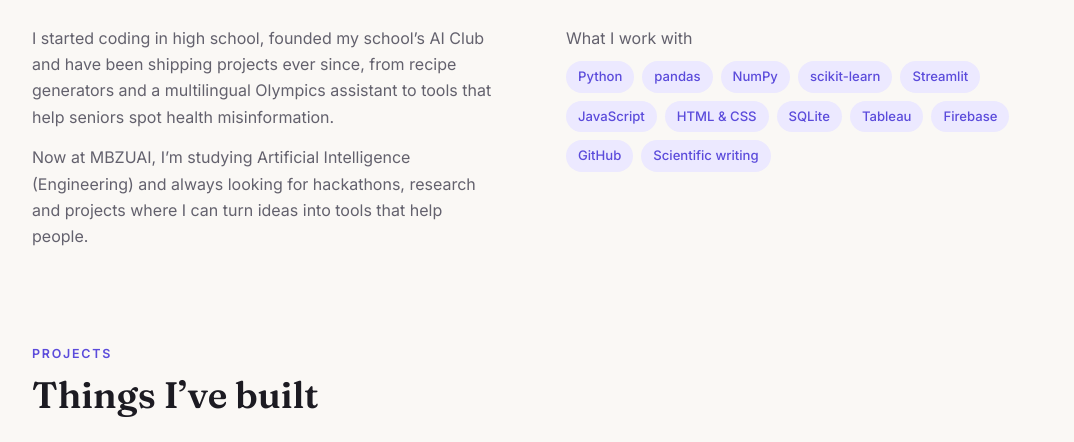
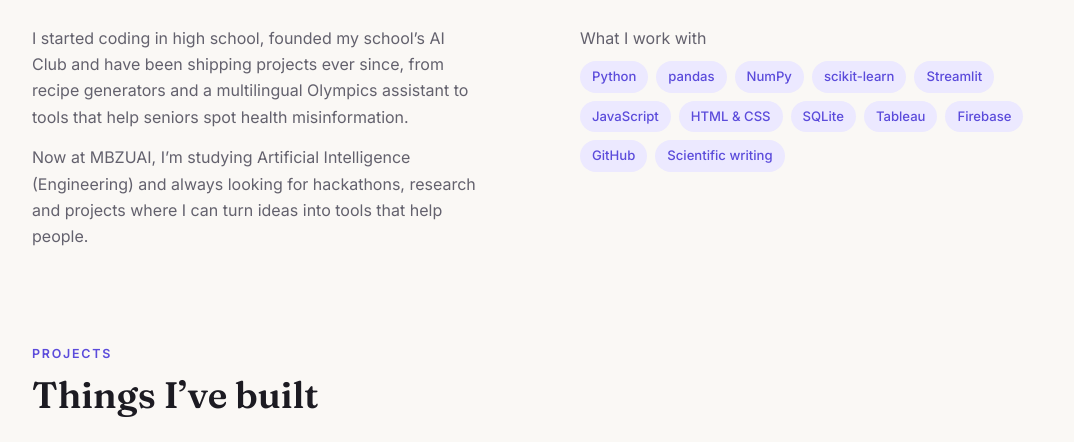
Before and after one commit to SSM2-9/Portfolio, a plain HTML site: page index.html in a window 1280 px wide. Shown: the part 597-1039 px from the top of the page, without its empty margins (110-1184 px from the left). Drawn offline with Linux system fonts and the light colour scheme.

Commit message:
Increase gap in about section from 72px to 100px

```diff
--- a/index.html
+++ b/index.html
@@ -44,7 +44,7 @@ h2{font-size:clamp(1.7rem,4vw,2.3rem);margin-bottom:28px}
 .stat{background:var(--surface);border:1px solid var(--line);border-radius:18px;padding:18px 20px}
 .stat b{display:block;font-family:Fraunces,Georgia,serif;font-size:1.7rem;color:var(--accent)}
 .stat small{color:var(--muted);font-size:.85rem}
-.about{display:grid;grid-template-columns:1fr 1fr;gap:72px}
+.about{display:grid;grid-template-columns:1fr 1fr;gap:100px}
 .about p{margin:0 0 14px;color:var(--muted)}
 .chips{display:flex;flex-wrap:wrap;gap:8px}
 .chip{font-size:.82rem;padding:5px 12px;border-radius:999px;background:var(--accent-soft);color:var(--accent);font-weight:500}
```
